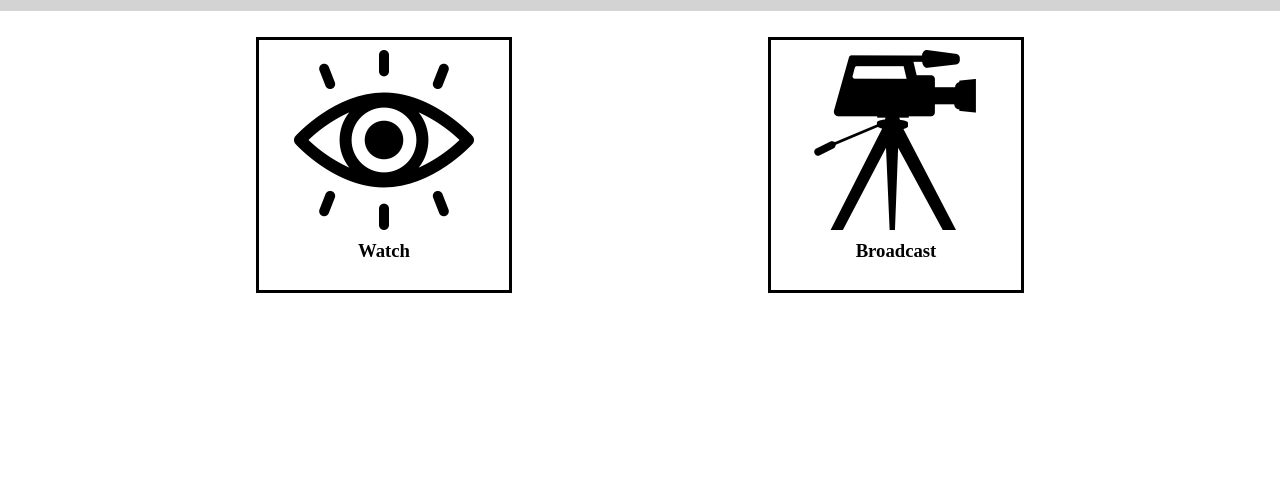
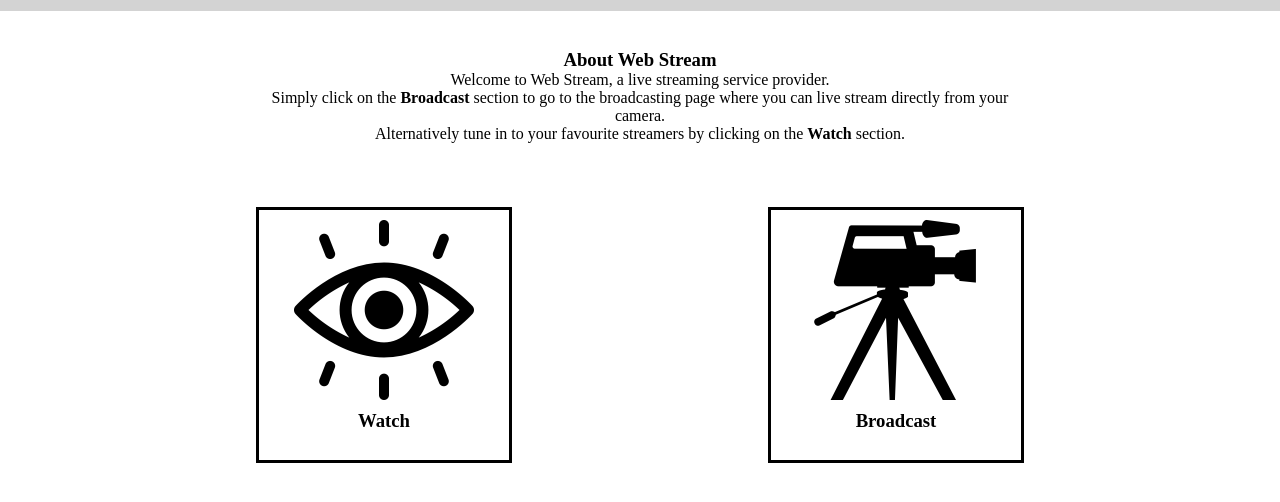
Before and after one commit to Harrison25000/web-stream-frontend, a React app: page / in a window 1280 px wide. Shown: the part 64-566 px from the top of the page. Built offline with nearby package versions, Linux system fonts and the light colour scheme.

Commit message:
homepage intro text

```diff
--- a/src/css/homepage.css
+++ b/src/css/homepage.css
@@ -1,3 +1,11 @@
+.HomepageText {
+    display: block;
+    margin: auto;
+    width: 60%;
+    padding: 3%;
+    text-align: center;
+}
+
 .HomepageDiv {
     display: flex;
     width: 80%;
--- a/src/pages/Homepage.js
+++ b/src/pages/Homepage.js
@@ -21,6 +21,15 @@ const Homepage = () => {
     }
 
     return (
+        <div className='Homepage'>
+            <div className='HomepageText'>
+                <h3>About Web Stream</h3>
+                <p>
+                    Welcome to Web Stream, a live streaming service provider.<br />
+                    Simply click on the <b>Broadcast</b> section to go to the broadcasting page where you can live stream directly from your camera.<br />
+                    Alternatively tune in to your favourite streamers by clicking on the <b>Watch</b> section.
+                </p>
+            </div>
             <div className="HomepageDiv">
                 <div className="HomepageTab" onClick={() => tabClicked(Constants.WATCH)}>
                     <img src={watchIcon} alt="watch" id="watchIconImage"></img>
@@ -31,6 +40,7 @@ const Homepage = () => {
                     <h3 id="broadcastTabTitle">Broadcast</h3>
                 </div>
             </div >
+        </div>
     )
 }
 
```
Lines whose indentation alone changed are shown as unchanged.
